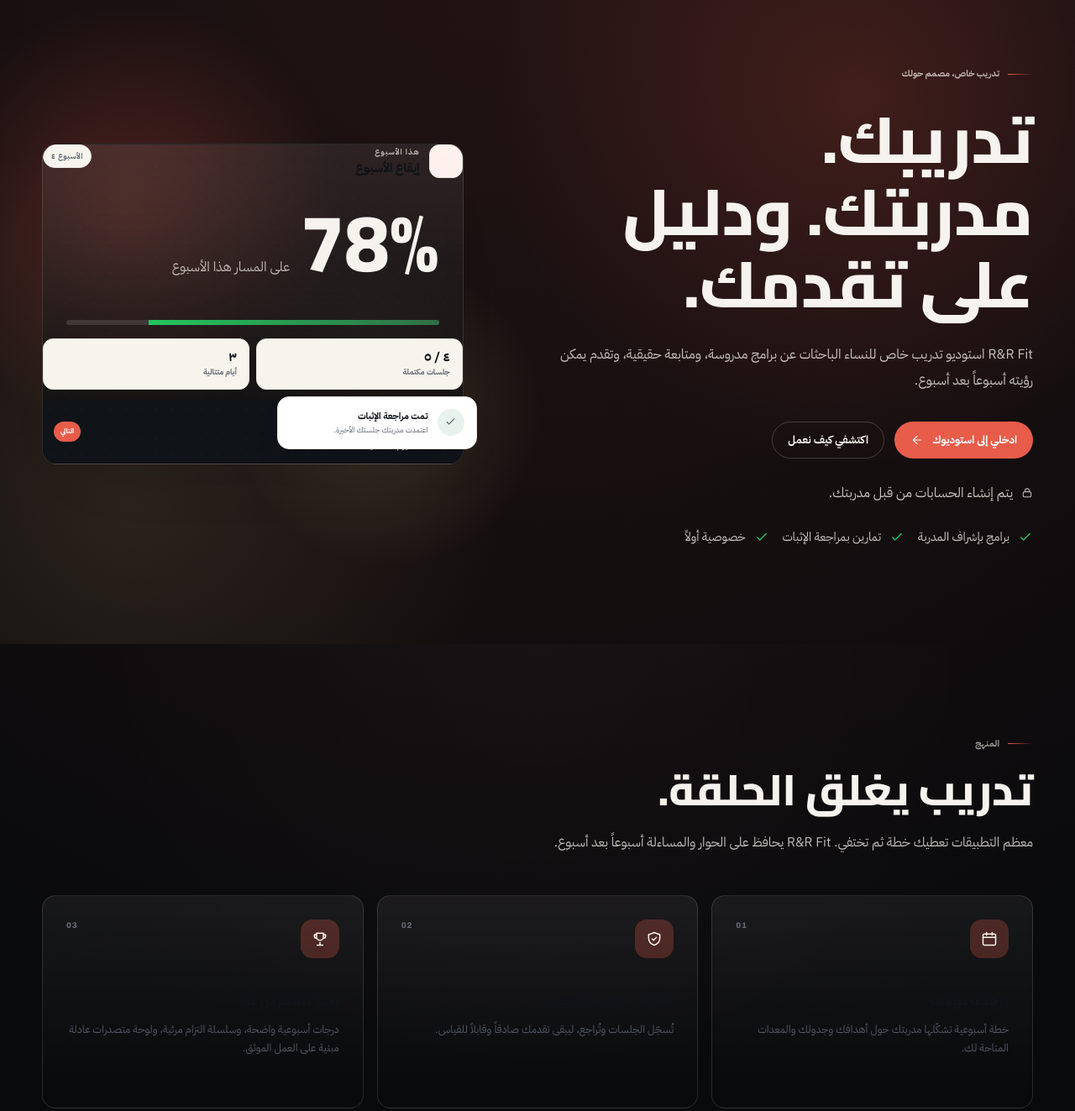
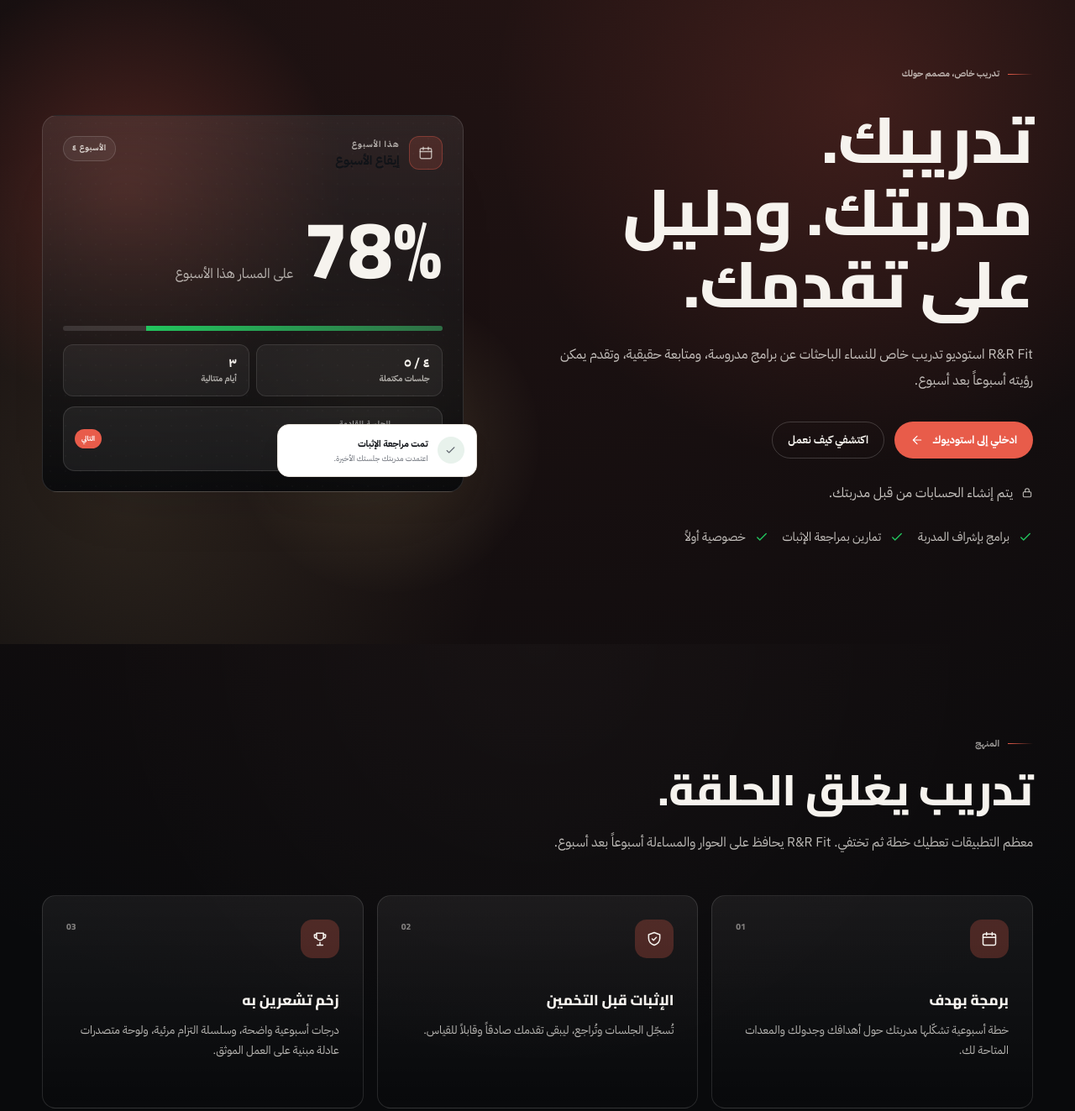
Before and after one commit to Ayham-Ahmad/R-R-Fit, a website built with Vite: page frontend/index.html in a window 1280 px wide. Shown: the part 120-1443 px from the top of the page at 84% size. Built offline with nearby package versions, Linux system fonts and the light colour scheme; no server answers.

Commit message:
chore(release): v0.3.13Beta

```diff
--- a/frontend/styles/redesign.css
+++ b/frontend/styles/redesign.css
@@ -2938,9 +2938,10 @@ html[dir="ltr"] .landing-text-link .icon {
 .landing-visual-main {
   position: relative;
   z-index: 2;
+  padding: 24px;
   border-radius: 18px;
   border: 1px solid rgba(255, 255, 255, 0.12);
-  background: linear-gradient(180deg, rgba(255, 255, 255, 0.08) 0%, rgba(9, 10, 12, 0.9) 100%);
+  background: linear-gradient(180deg, rgba(255, 255, 255, 0.08) 0%, rgba(9, 10, 12, 0.92) 100%);
   box-shadow: var(--shadow-soft);
   overflow: hidden;
   backdrop-filter: blur(12px);
@@ -2978,9 +2979,9 @@ html[dir="ltr"] .landing-text-link .icon {
   display: flex;
   align-items: center;
   justify-content: center;
-  border: 1px solid var(--border-color);
+  border: 1px solid rgba(232, 92, 74, 0.35);
   border-radius: 12px;
-  background: var(--bg-accent-soft);
+  background: rgba(232, 92, 74, 0.16);
   color: var(--primary);
 }
 
@@ -2996,9 +2997,16 @@ html[dir="ltr"] .landing-text-link .icon {
   gap: 2px;
 }
 
+.landing-visual-title strong {
+  color: #F6F3EE;
+  font-size: 0.95rem;
+  font-weight: 800;
+  line-height: 1.25;
+}
+
 .landing-visual-title span {
-  color: rgba(246, 243, 238, 0.7);
-  font-size: 0.58rem;
+  color: rgba(246, 243, 238, 0.68);
+  font-size: 0.62rem;
   font-weight: 800;
   letter-spacing: 0.1em;
   text-transform: uppercase;
@@ -3013,12 +3021,12 @@ html[dir="ltr"] .landing-text-link .icon {
 
 .landing-week-badge {
   flex-shrink: 0;
-  padding: 6px 9px;
-  border: 1px solid var(--border-color);
+  padding: 6px 10px;
+  border: 1px solid rgba(255, 255, 255, 0.14);
   border-radius: var(--radius-pill);
-  background: var(--bg-subtle);
-  color: var(--text-muted);
-  font-size: 0.56rem;
+  background: rgba(255, 255, 255, 0.06);
+  color: rgba(246, 243, 238, 0.82);
+  font-size: 0.6rem;
   font-weight: 800;
   letter-spacing: 0.06em;
   text-transform: uppercase;
@@ -3030,7 +3038,7 @@ html[dir="ltr"] .landing-text-link .icon {
   display: flex;
   align-items: baseline;
   gap: 12px;
-  padding: 0 28px;
+  padding: 18px 0 0;
 }
 
 .landing-score-row strong {
@@ -3051,7 +3059,7 @@ html[lang="ar"] .landing-score-row strong {
 
 .landing-score-bar {
   position: relative;
-  margin: 16px 28px 0;
+  margin: 14px 0 0;
   height: 6px;
   border-radius: 999px;
   background: rgba(255, 255, 255, 0.12);
@@ -3074,14 +3082,14 @@ html[lang="ar"] .landing-score-row strong {
 
 .landing-visual-stats > div {
   padding: 12px 14px;
-  border: 1px solid var(--border-color);
+  border: 1px solid rgba(255, 255, 255, 0.1);
   border-radius: 12px;
-  background: var(--bg-subtle);
+  background: rgba(255, 255, 255, 0.05);
 }
 
 .landing-visual-stats strong {
   display: block;
-  color: var(--text-primary);
+  color: #F6F3EE;
   font-size: 0.94rem;
   font-weight: 800;
   line-height: 1.2;
@@ -3090,8 +3098,8 @@ html[lang="ar"] .landing-score-row strong {
 .landing-visual-stats span {
   display: block;
   margin-top: 2px;
-  color: var(--text-muted);
-  font-size: 0.58rem;
+  color: rgba(246, 243, 238, 0.68);
+  font-size: 0.62rem;
   font-weight: 700;
 }
 
@@ -3102,8 +3110,9 @@ html[lang="ar"] .landing-score-row strong {
   margin-top: 12px;
   padding: 13px;
   border-radius: 14px;
-  background: var(--text-primary);
-  color: var(--bg-surface);
+  border: 1px solid rgba(255, 255, 255, 0.12);
+  background: rgba(255, 255, 255, 0.06);
+  color: #F6F3EE;
 }
 
 .landing-next-icon {
@@ -3337,16 +3346,21 @@ html[lang="ar"] .landing-section h2 {
   position: absolute;
   top: 28px;
   inset-inline-end: 28px;
-  color: var(--text-muted);
+  color: rgba(246, 243, 238, 0.48);
   font-family: var(--font-heading-en);
-  font-size: 0.6rem;
+  font-size: 0.65rem;
   font-weight: 800;
   letter-spacing: 0.08em;
+}
+
+html[lang="ar"] .landing-feature-index {
+  font-family: var(--font-heading-ar);
+  letter-spacing: 0;
 }
 
 .landing-feature h3 {
   margin: 36px 0 0;
-  color: var(--text-primary);
+  color: #F6F3EE;
   font-size: 1.08rem;
   font-weight: 800;
   letter-spacing: -0.02em;
@@ -3358,8 +3372,8 @@ html[lang="ar"] .landing-feature h3 {
 
 .landing-feature p {
   margin: 10px 0 0;
-  color: var(--text-secondary);
-  font-size: 0.8rem;
+  color: rgba(246, 243, 238, 0.74);
+  font-size: 0.84rem;
   line-height: 1.75;
 }
 
```
